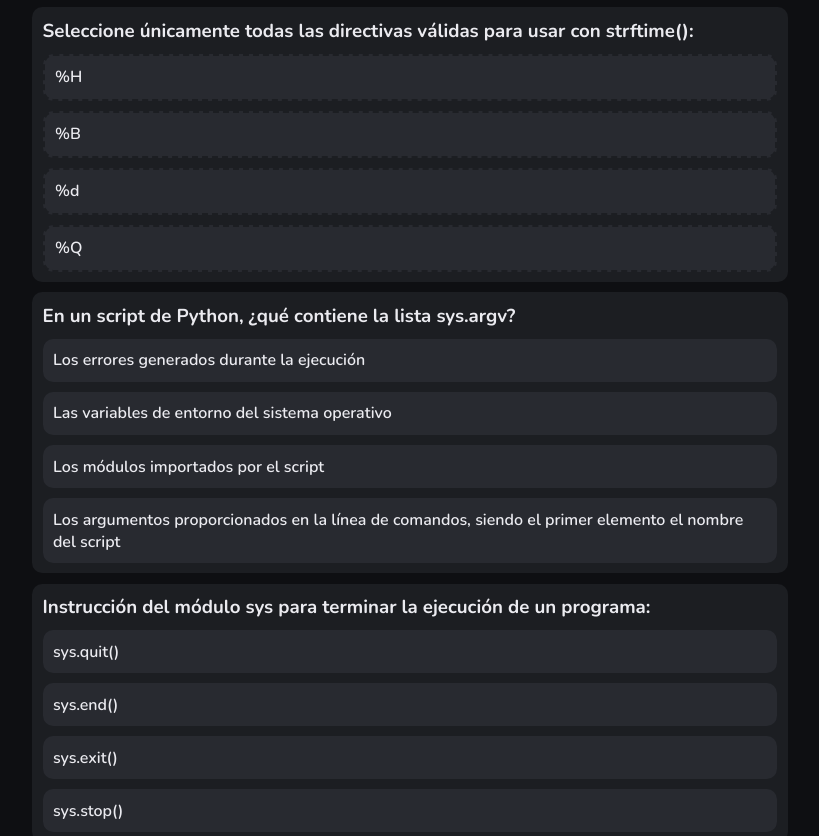
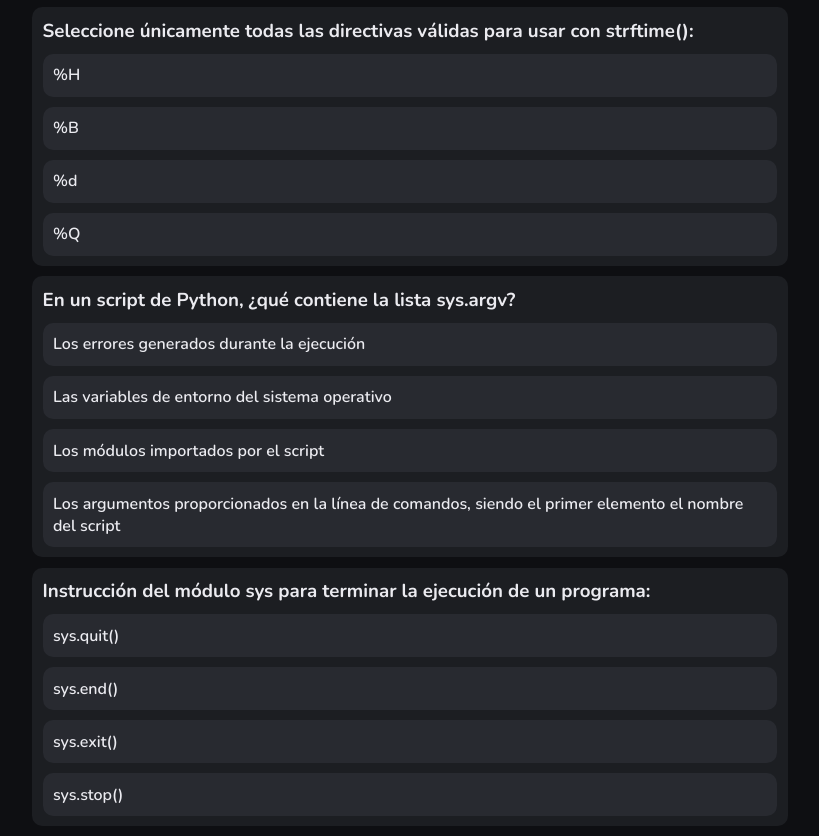
Before and after one commit to ErickV125/QUIZ-2, a plain HTML site: page index.html in a window 1280 px wide. Shown: the part 2861-3697 px from the top of the page, without its empty margins (230-1049 px from the left). Drawn offline with nearby package versions, Linux system fonts and the light colour scheme.

Commit message:
Remove dashed border from checkbox options
Removed dashed border from checkbox options.

```diff
--- a/style.css
+++ b/style.css
@@ -222,9 +222,7 @@ form {
     z-index: -1;
     transition: 250ms all;
 }
-.options-container input[type='checkbox'] + .option{
-    border: 2px dashed var(--color-primary);
-}
+
 
 .options-container > input:checked + .option::before{
     background: var(--selected);
```
